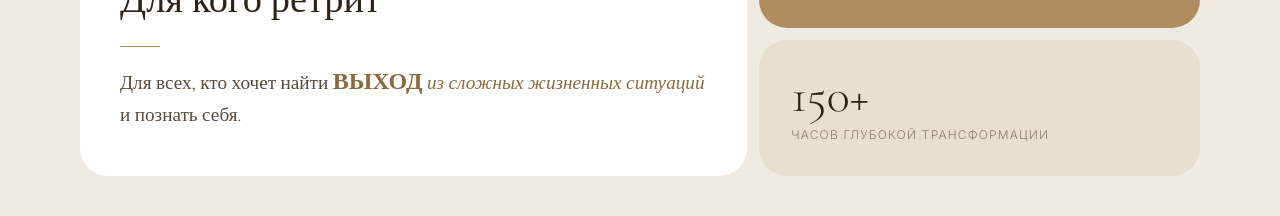
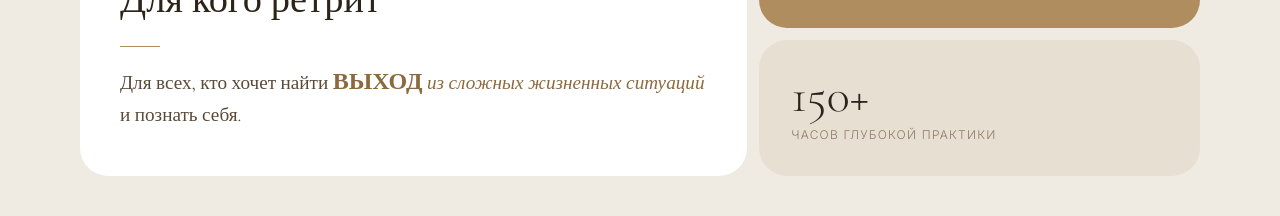
Before and after one commit to mixa-lll/RetritGergia, a React (Vite) app: page / in a window 1280 px wide. Shown: the part 2040-2256 px from the top of the page. Built offline with nearby package versions, Linux system fonts and the light colour scheme.

Commit message:
Adjust audience stat wording to avoid repetition

```diff
--- a/src/app/App.tsx
+++ b/src/app/App.tsx
@@ -176,6 +176,7 @@ const EN_TRANSLATIONS: Record<string, string> = {
   "ВЫХОД": "WAY",
   "ЕСТЬ": "OUT",
   "дней трансформации": "days of transformation",
+  "часов глубокой практики": "hours of deep practice",
   "часов глубокой трансформации": "hours of deep transformation",
   "Ведущие": "Hosts",
   "Ведущие ретрита": "Retreat hosts",
@@ -753,7 +754,7 @@ export default function App() {
             </div>
             <div className="p-6 md:p-8 flex flex-col justify-center" style={{ borderRadius: R, background: "#e8dfd3" }}>
               <p style={{ fontFamily: "'Cormorant Garamond', serif", fontSize: "clamp(2rem, 6vw, 3rem)", fontWeight: 300, color: "#2c2419", lineHeight: 1 }}>150+</p>
-              <p style={{ fontFamily: "'Inter', sans-serif", fontSize: "0.75rem", fontWeight: 300, color: "#8c7a68", letterSpacing: "0.1em", textTransform: "uppercase", marginTop: 6 }}>{t("часов глубокой трансформации")}</p>
+              <p style={{ fontFamily: "'Inter', sans-serif", fontSize: "0.75rem", fontWeight: 300, color: "#8c7a68", letterSpacing: "0.1em", textTransform: "uppercase", marginTop: 6 }}>{t("часов глубокой практики")}</p>
             </div>
           </div>
         </div>
```
